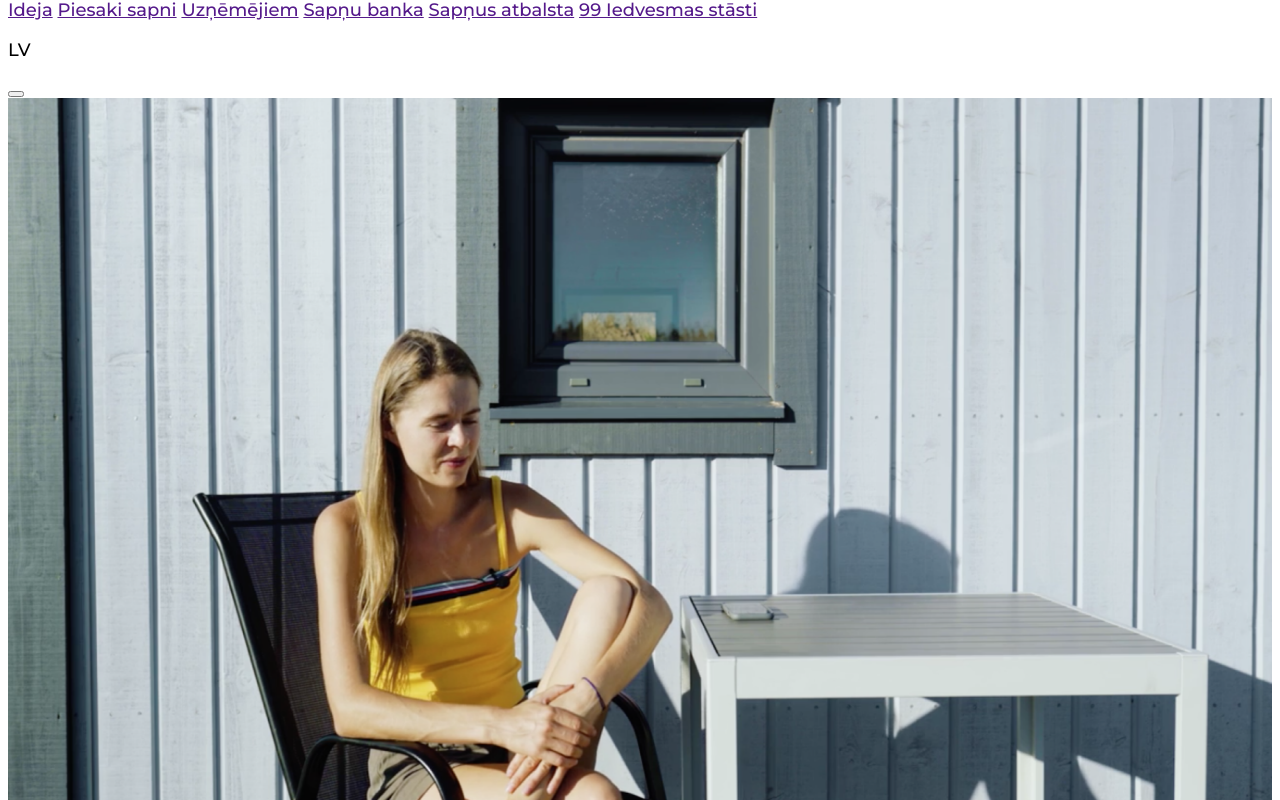
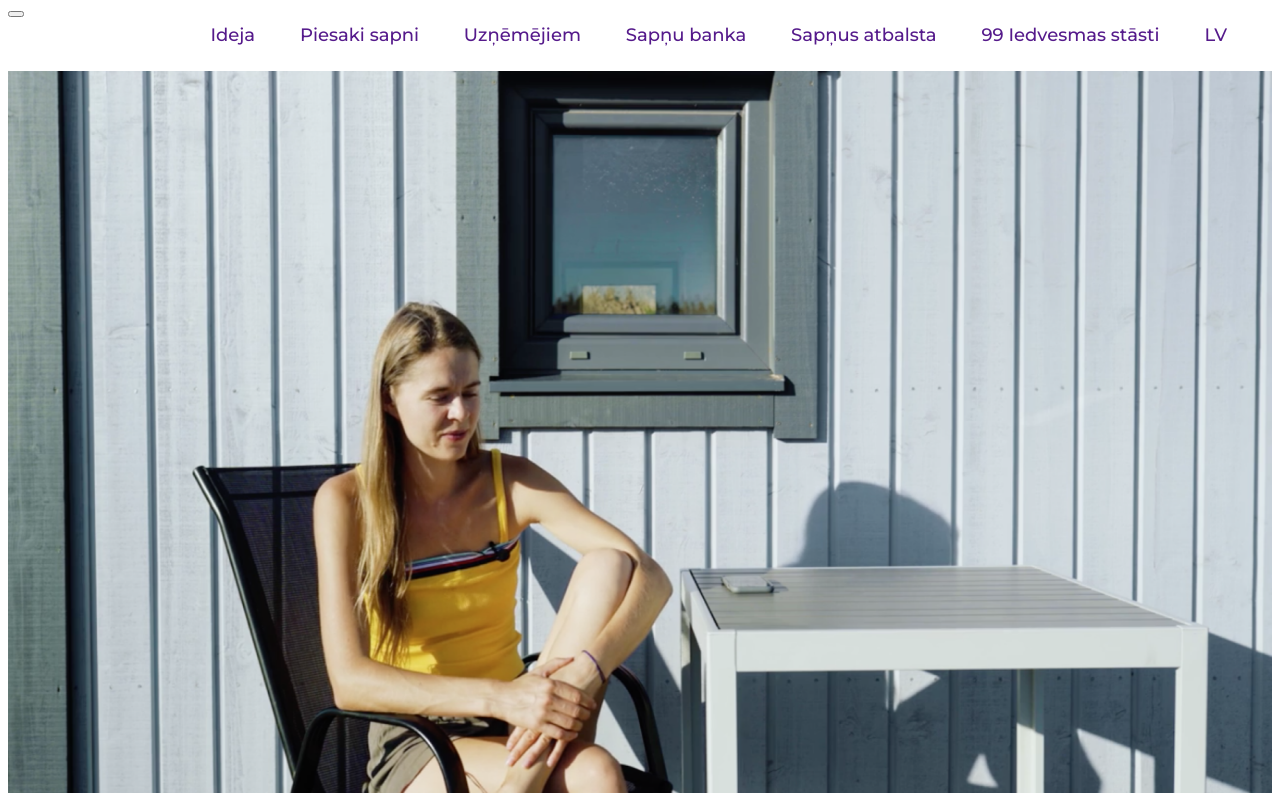
Before and after one commit to Agnis800/Kvalifikacijas-darbs-piere.lv, a plain HTML site: page Task_2_Agnis_Vanags/index.html in a window 1280 px wide. Shown: the part 110-910 px from the top of the page. Drawn offline with nearby package versions, Linux system fonts and the light colour scheme.

Commit message:
Izlabotas atsevišķas izvēlnes

```diff
--- a/Task_2_Agnis_Vanags/assets/css/style.css
+++ b/Task_2_Agnis_Vanags/assets/css/style.css
@@ -1,3 +1,7 @@
+a, a:visited {
+    text-decoration: none;
+}
+
 header {
     background-color: #FFFFFF;
     font-family: 'Montserrat', sans-serif;
@@ -5,7 +9,19 @@ header {
     font-weight: 500;
     line-height: 22px;
     letter-spacing: 0em;
-    text-align: left;
+}
+
+.logoBlack {
+    left: 10px;
+}
+
+.menu1 {
+    float: right;
+    padding: 25px;
+}
+
+.item {
+    padding: 20px;
 
 }
 
@@ -93,6 +109,25 @@ aside {
     background-color: #efcc00;
 }
 
+.SparkleLogoYellow {
+    padding: 35px;
+}
+
+.list2 a {
+    display: block;
+    padding: 12px;
+}
+
+/* .footer1 {
+    float: left;
+}
+
+.contacts {
+    float: right;
+
+}
+*/
+
 footer {
     background-color: #2F4858;
     color: #FFFFFF;
--- a/Task_2_Agnis_Vanags/index.html
+++ b/Task_2_Agnis_Vanags/index.html
@@ -13,15 +13,15 @@
 </head>
 <body>
     <header>
-        <img src="assets/img/BlackLogo 3.jpg" class="logoBlack" alt="Sparkle Heart">
+        <img src="assets/img/BlackLogo 3.jpg" class=logoBlack alt="Sparkle Heart">
         <div class="menu1">
-            <a href="">Ideja</a>
-            <a href="">Piesaki sapni</a>
-            <a href="">Uzņēmējiem</a>
-            <a href="">Sapņu banka</a>
-            <a href="">Sapņus atbalsta</a>
-            <a href="">99 Iedvesmas stāsti</a>
-            <p>LV</p>
+            <a href="" class="item">Ideja</a>
+            <a href="" class="item">Piesaki sapni</a>
+            <a href="" class="item">Uzņēmējiem</a>
+            <a href="" class="item">Sapņu banka</a>
+            <a href="" class="item">Sapņus atbalsta</a>
+            <a href="" class="item">99 Iedvesmas stāsti</a>
+            <a href="" class="item">LV</a>
         </div>
     </header>
     <main>
@@ -87,7 +87,13 @@
     </main>
     </aside>
     <footer>
-        <img class="SparkleLogoYellow" src="assets/img/GoldenV2Logo 3.png" alt="SparkleHeart">
+        <div class="footer1">
+            <img class="SparkleLogoYellow" src="assets/img/GoldenV2Logo 3.png" alt="SparkleHeart">
+            <div class="copyright">
+                <p>&copy SparkleHeart 2020.</p>
+                <p>Visas tiesības aizsargātas</p>
+            </div>
+        </div>
         <div class="list2">
             <a href="">Ideja</a>
             <a href="">Piesaki sapni</a>
@@ -109,11 +115,7 @@
             <p>Biķernieku iela 24a - 5, LV-1006</p>
             <img src="assets/img/Vector (1).png" alt="Facebook">
             <img src="assets/img/Vector (2).png" alt="Instagram">
-        </div>
-        <div class="copyright">
-        <p>&copy SparkleHeart 2020.</p>
-        <p>Visas tiesības aizsargātas</p>
-        <p class="right">Privātuma politika</p>
+            <p class="right">Privātuma politika</p>
         </div>
     </footer>
 </body>
```
